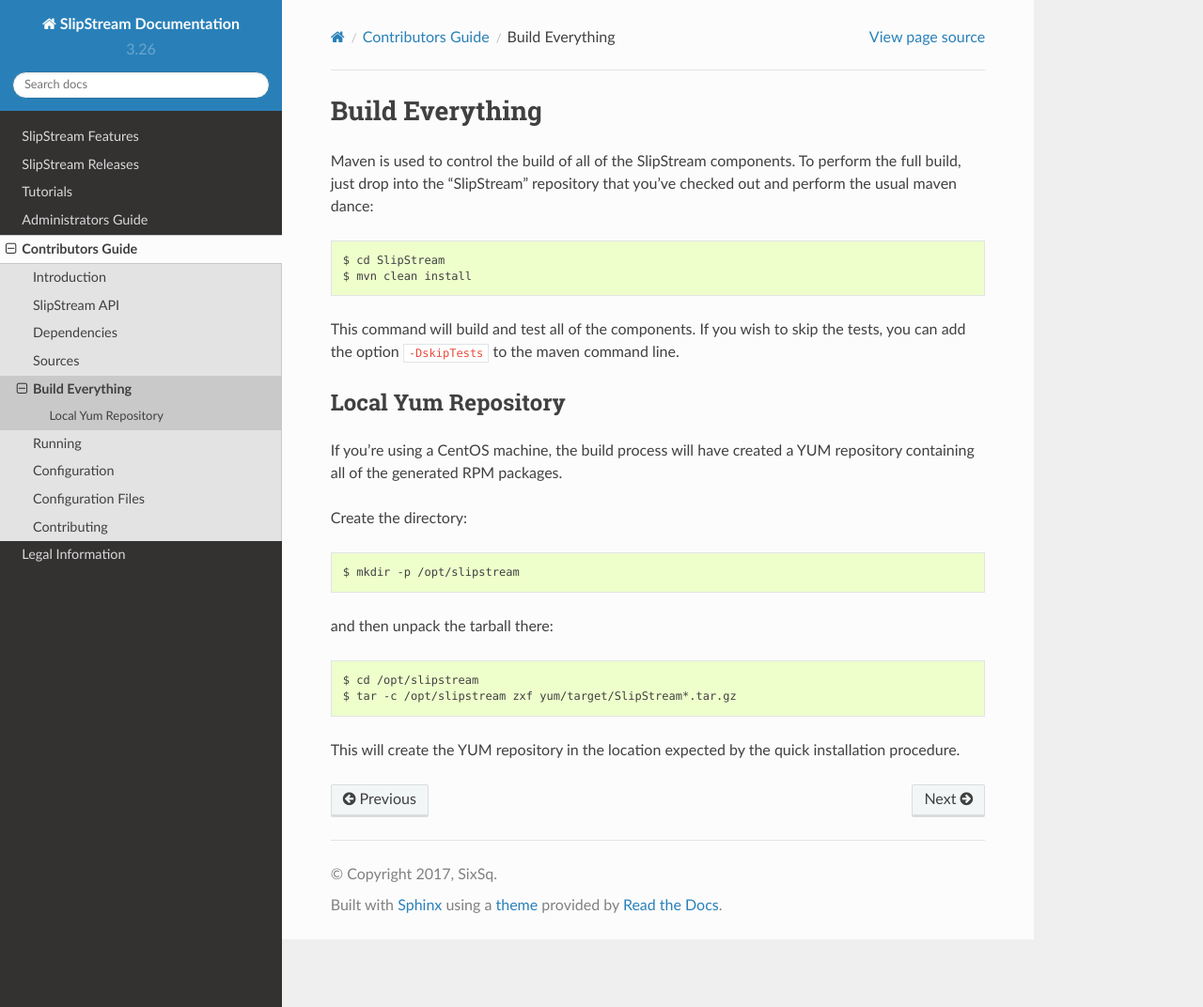
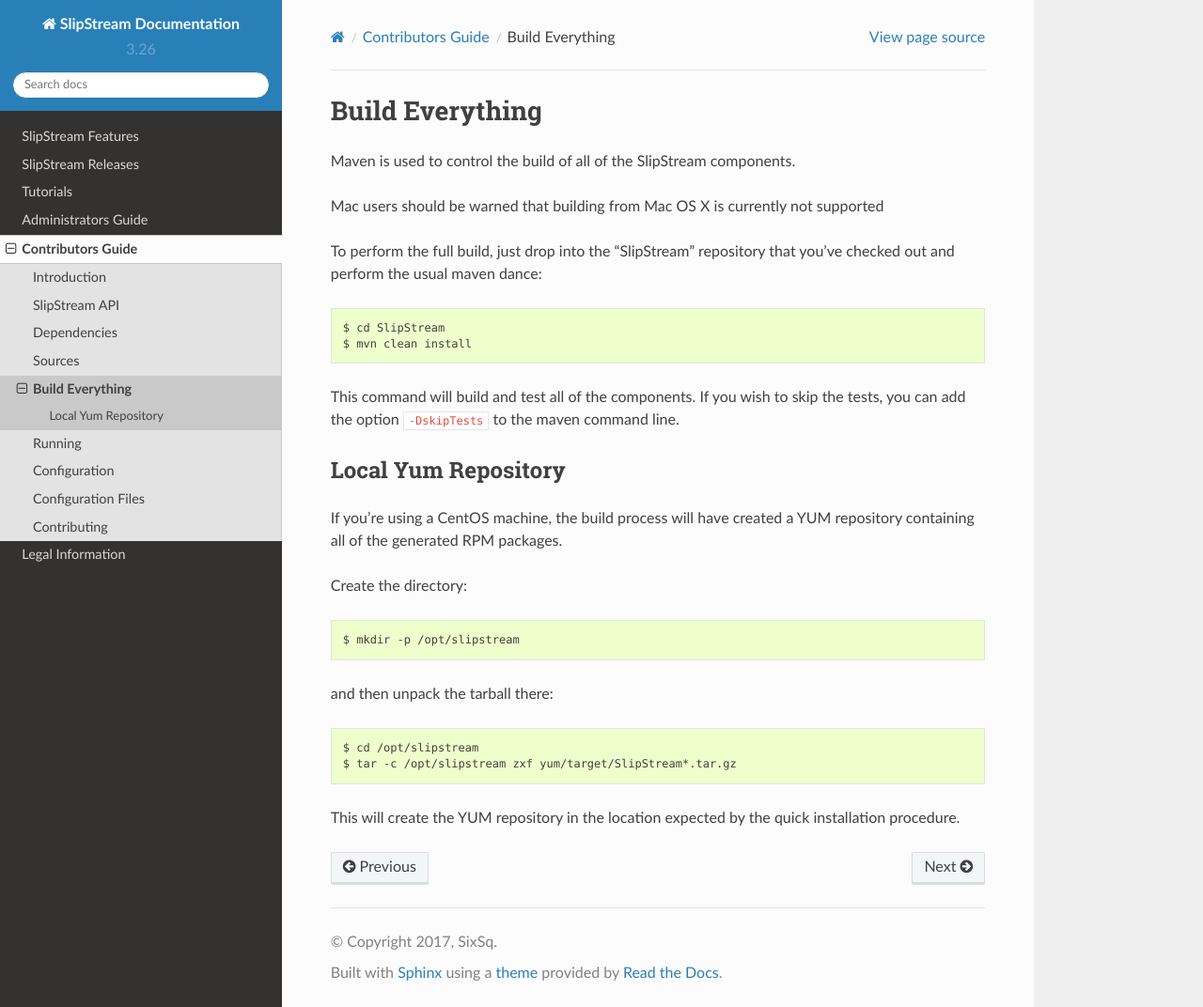
Before and after one commit to slipstream/SlipStreamDocumentation, a Sphinx documentation site: the page built from docs/developer_guide/building.rst, in a window 1280 px wide and 1072 px high. Shown: the whole window at 94% size. Built offline with Sphinx 7.4.7 and the Read the Docs theme 2.0.0, drawn with Linux system fonts in a browser that asks for light colours.

Commit message:
warning for Mac users when building

```diff
--- a/docs/developer_guide/building.rst
+++ b/docs/developer_guide/building.rst
@@ -2,6 +2,10 @@
 ================
 
 Maven is used to control the build of all of the SlipStream components.
+
+Mac users should be warned that building from Mac OS X is currently
+not supported
+
 To perform the full build, just drop into the "SlipStream" repository
 that you've checked out and perform the usual maven dance::
 
```
